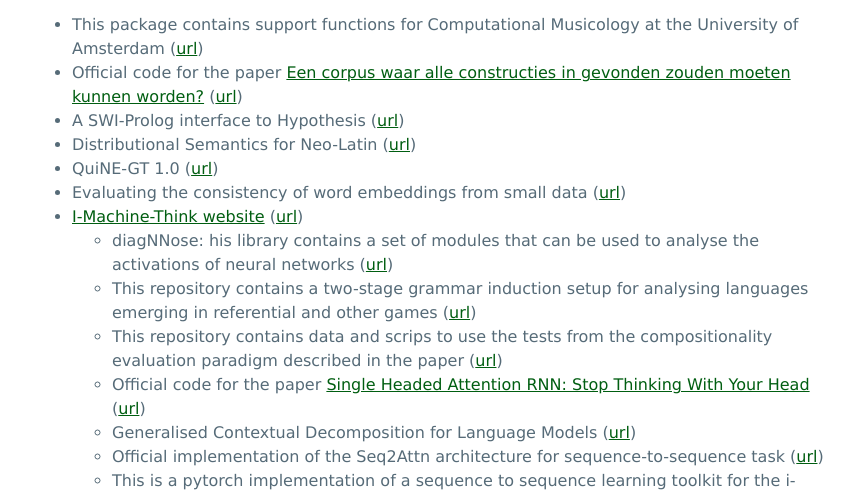
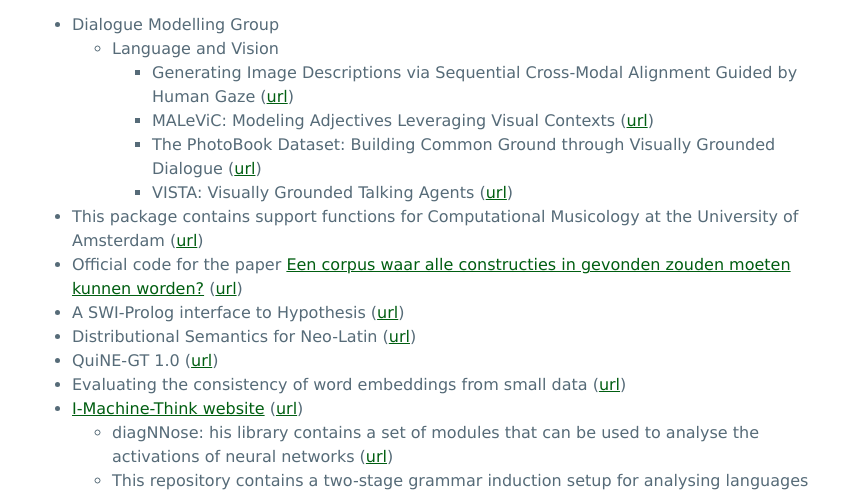
Before and after one commit to illc-uva/illc-uva.github.io, a plain HTML site: page index.html in a window 1280 px wide. Shown: the part 309-801 px from the top of the page, without its empty margins (200-1062 px from the left). Drawn offline with Linux system fonts and the light colour scheme.

Commit message:
Added repos DMG.

```diff
--- a/index.html
+++ b/index.html
@@ -3,7 +3,7 @@
 "http://www.w3.org/TR/xhtml1/DTD/xhtml1-strict.dtd">
 <html xmlns="http://www.w3.org/1999/xhtml" lang="en" xml:lang="en">
 <head>
-<!-- 2021-02-04 do 06:28 -->
+<!-- 2021-02-07 Sun 20:50 -->
 <meta http-equiv="Content-Type" content="text/html;charset=utf-8" />
 <meta name="viewport" content="width=device-width, initial-scale=1" />
 <title>ILLC Code on Github</title>
@@ -43,6 +43,16 @@ or former members of <a href="https://www.illc.uva.nl">the Institute for Logic,
 </p>
 
 <ul class="org-ul">
+<li>Dialogue Modelling Group
+<ul class="org-ul">
+<li>Language and Vision
+<ul class="org-ul">
+<li>Generating Image Descriptions via Sequential Cross-Modal Alignment Guided by Human Gaze (<a href="https://github.com/dmg-illc/didec-seq-gen">url</a>)</li>
+<li>MALeViC: Modeling Adjectives Leveraging Visual Contexts (<a href="https://github.com/sandropezzelle/malevic">url</a>)</li>
+<li>The PhotoBook Dataset: Building Common Ground through Visually Grounded Dialogue (<a href="https://dmg-photobook.github.io">url</a>)</li>
+<li>VISTA: Visually Grounded Talking Agents (<a href="https://vista-unitn-uva.github.io">url</a>)</li>
+</ul></li>
+</ul></li>
 <li>This package contains support functions for Computational Musicology at the University of Amsterdam (<a href="https://github.com/jaburgoyne/compmus">url</a>)</li>
 <li>Official code for the paper <a href="https://www.ingentaconnect.com/contentone/aup/nt/2020/00000025/00000001/art00003">Een corpus waar alle constructies in gevonden zouden moeten kunnen worden?</a> (<a href="https://github.com/bloemj/5verbclusters">url</a>)</li>
 <li>A SWI-Prolog interface to Hypothesis (<a href="https://github.com/conceptsinmotion/hypothesis">url</a>)</li>
@@ -95,7 +105,7 @@ repositories</a>, please send an email to <a href="mailto:rdm-illc@uva.nl">rdm-i
 </p>
 </div>
 <div id="postamble" class="status">
-<p class="date">Created: 2021-02-04 do 06:28</p>
+<p class="date">Created: 2021-02-07 Sun 20:50</p>
 <p class="creator"><a href="https://www.gnu.org/software/emacs/">Emacs</a> 27.1 (<a href="https://orgmode.org">Org</a> mode 9.4)</p>
 </div>
 </body>
```
Also changed, not shown: 1 other file.
